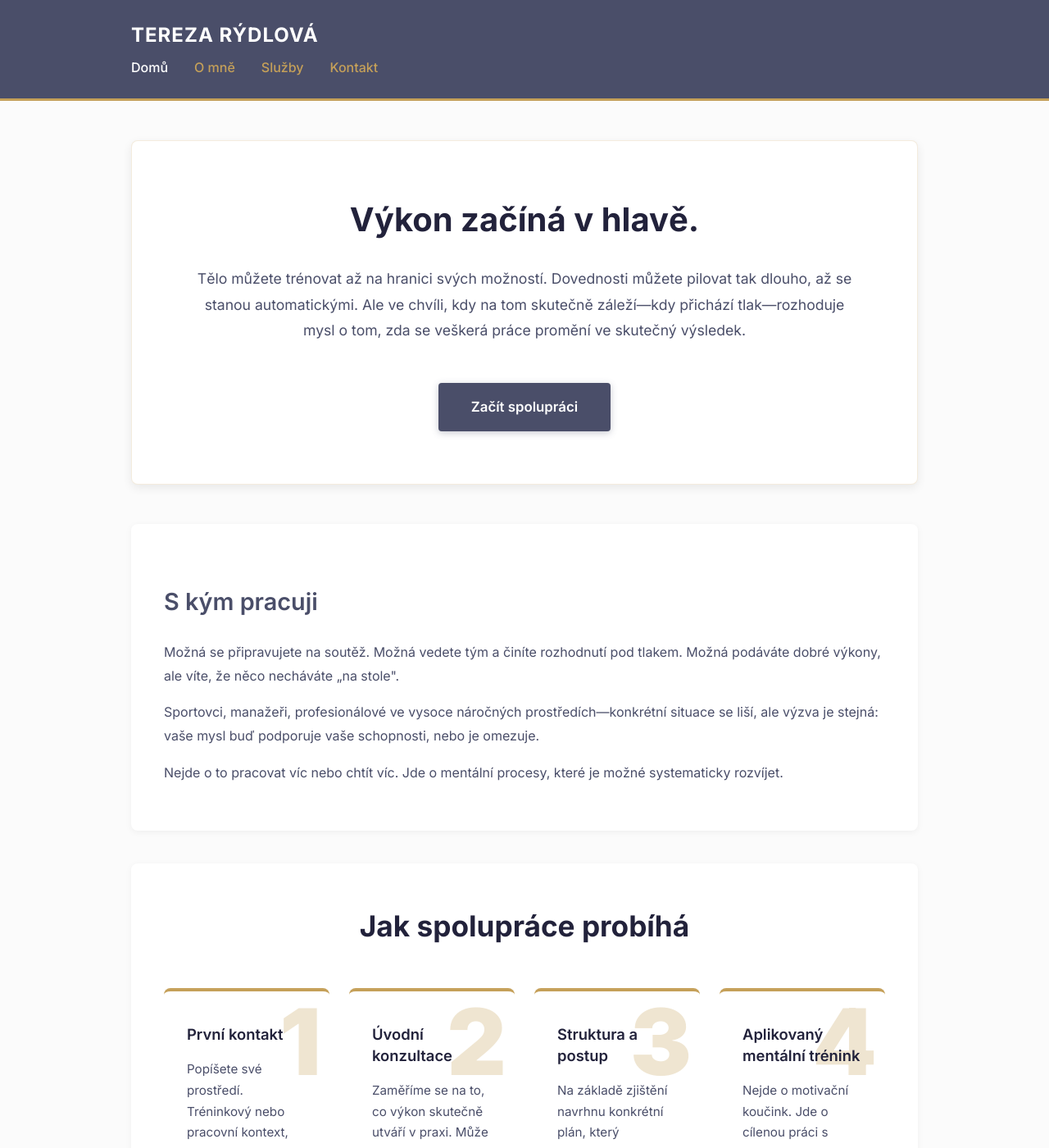
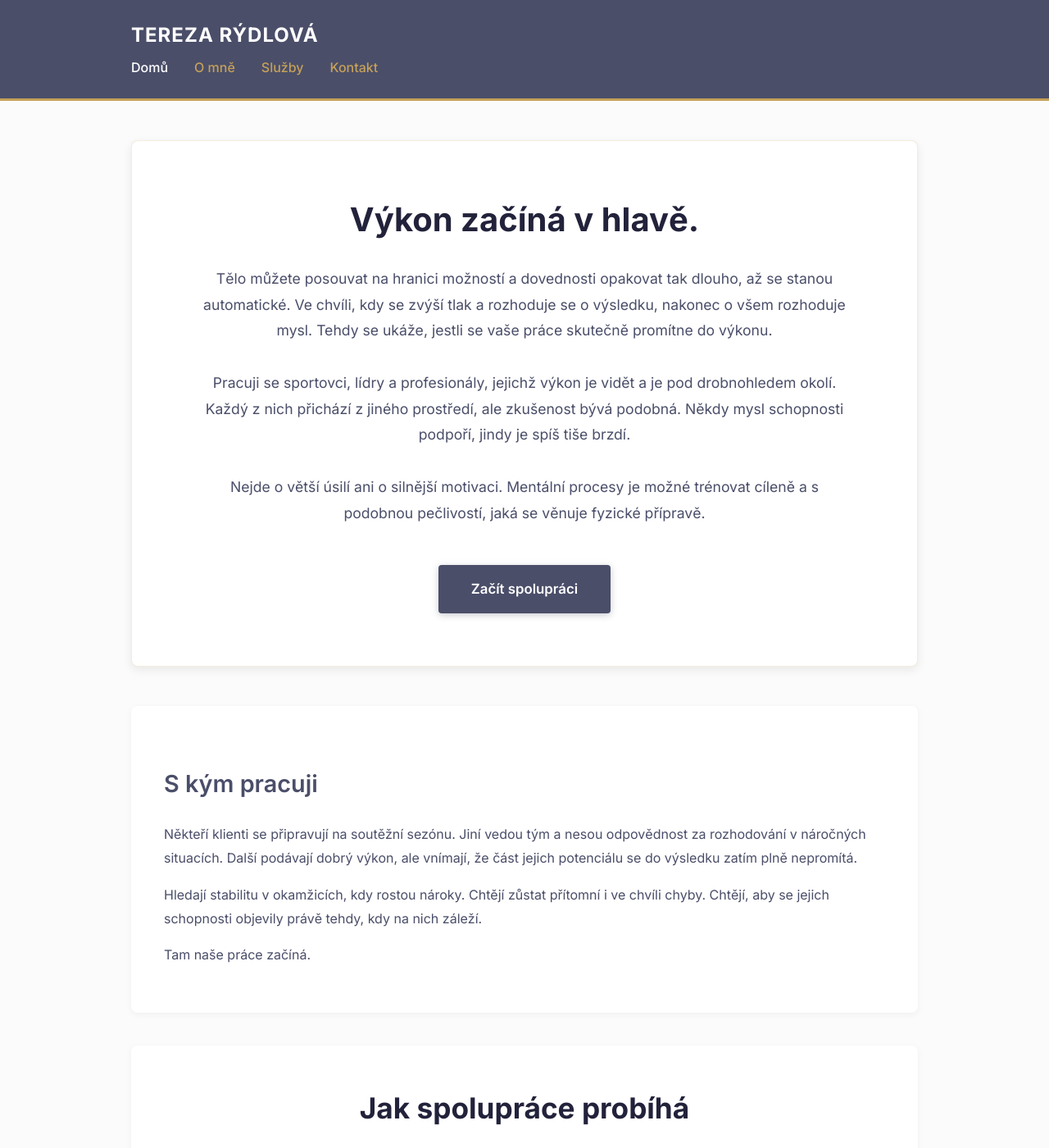
Before and after one commit to westleyovercash/tereza-rydlova, a Jekyll site: the page built from index.md, in a window 1280 px wide and 1400 px high. Shown: the whole window at 82% size. Built offline with Jekyll 4.4.1, drawn with Linux system fonts in a browser that asks for light colours.

Commit message:
Update index.md

```diff
--- a/index.md
+++ b/index.md
@@ -5,15 +5,17 @@ title: Domů
 
 <section class="hero">
   <h1>Výkon začíná v hlavě.</h1>
-  <p class="hero-text">Tělo můžete trénovat až na hranici svých možností. Dovednosti můžete pilovat tak dlouho, až se stanou automatickými. Ale ve chvíli, kdy na tom skutečně záleží—kdy přichází tlak—rozhoduje mysl o tom, zda se veškerá práce promění ve skutečný výsledek.</p>
+  <p class="hero-text">Tělo můžete posouvat na hranici možností a dovednosti opakovat tak dlouho, až se stanou automatické. Ve chvíli, kdy se zvýší tlak a rozhoduje se o výsledku, nakonec o všem rozhoduje mysl. Tehdy se ukáže, jestli se vaše práce skutečně promítne do výkonu.</p>
+  <p class="hero-text">Pracuji se sportovci, lídry a profesionály, jejichž výkon je vidět a je pod drobnohledem okolí. Každý z nich přichází z jiného prostředí, ale zkušenost bývá podobná. Někdy mysl schopnosti podpoří, jindy je spíš tiše brzdí.</p>
+  <p class="hero-text">Nejde o větší úsilí ani o silnější motivaci. Mentální procesy je možné trénovat cíleně a s podobnou pečlivostí, jaká se věnuje fyzické přípravě.</p>
   <a href="/kontakt" class="cta-button">Začít spolupráci</a>
 </section>
 
 <section class="content-section">
   <h2>S kým pracuji</h2>
-  <p>Možná se připravujete na soutěž. Možná vedete tým a činíte rozhodnutí pod tlakem. Možná podáváte dobré výkony, ale víte, že něco necháváte „na stole".</p>
-  <p>Sportovci, manažeři, profesionálové ve vysoce náročných prostředích—konkrétní situace se liší, ale výzva je stejná: vaše mysl buď podporuje vaše schopnosti, nebo je omezuje.</p>
-  <p>Nejde o to pracovat víc nebo chtít víc. Jde o mentální procesy, které je možné systematicky rozvíjet.</p>
+  <p>Někteří klienti se připravují na soutěžní sezónu. Jiní vedou tým a nesou odpovědnost za rozhodování v náročných situacích. Další podávají dobrý výkon, ale vnímají, že část jejich potenciálu se do výsledku zatím plně nepromítá.</p>
+  <p>Hledají stabilitu v okamžicích, kdy rostou nároky. Chtějí zůstat přítomní i ve chvíli chyby. Chtějí, aby se jejich schopnosti objevily právě tehdy, kdy na nich záleží.</p>
+  <p>Tam naše práce začíná.</p>
 </section>
 
 <section class="how-it-works">
```
